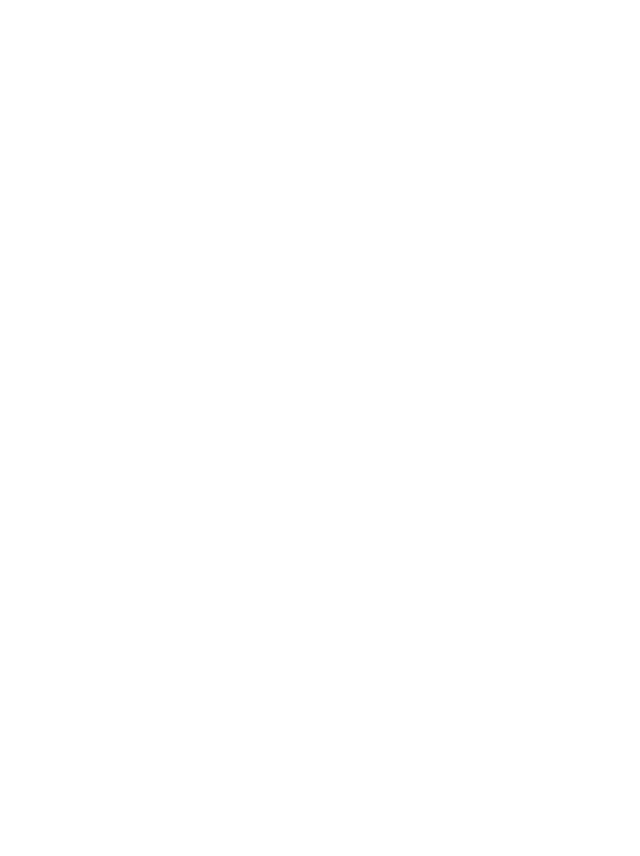
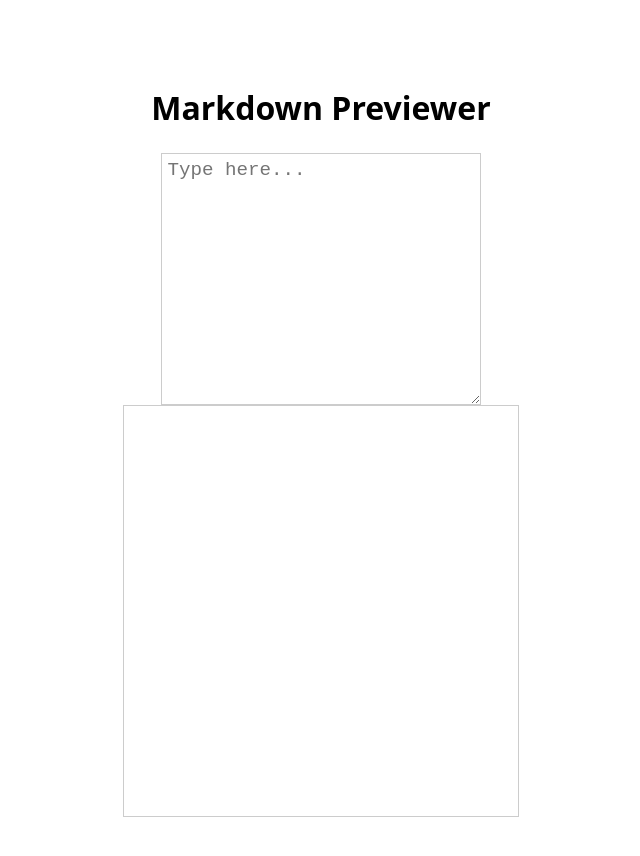
Before and after one commit to Chestanisberg-Andersonisburgenson/Markdown-Previewer, a React (Vite) app: page / in a window 1280 px wide. Shown: the top 856 px of the page, without its empty margins (103-743 px from the left). Before the commit the page ends 800 px from the top, so only its background shows below. Built offline with nearby package versions, Linux system fonts and the light colour scheme.

Commit message:
add  editor and preview placeholder functionality

```diff
--- a/src/App.css
+++ b/src/App.css
@@ -3,4 +3,31 @@
   margin: 0 auto;
   padding: 2rem;
   text-align: center;
+  ;
+
 }
+
+#main {
+  display: flex;
+  justify-content: center;
+  align-items: center;
+  flex-direction: column;
+  height: 100vh;
+  width : 60vw;
+}
+
+#editor {
+  border: 1px solid #ccc;
+  width : 40%;
+  height : 30%;
+  padding: 5px;
+  font-size: 1.2rem;
+}
+
+#preview {
+  border: 1px solid #ccc;
+  width : 50%;
+  height : 50%;
+  padding: 5px;
+  font-size: 1.2rem;
+}
--- a/src/App.tsx
+++ b/src/App.tsx
@@ -2,11 +2,19 @@
 import './App.css'
 
 function App() {
-  const [count, setCount] = useState(0)
+  const [editorText, setEditorText] = useState<string>('');
+
+  const handleEditorChange = (event: React.ChangeEvent<HTMLTextAreaElement>) => {
+    setEditorText(event.target.value);
+  };
 
   return (
     <>
-
+      <div id="main">
+        <h1>Markdown Previewer</h1>
+        <textarea id="editor" placeholder="Type here..." onChange={handleEditorChange}></textarea>
+        <div id="preview">{editorText}</div>
+      </div>
     </>
   )
 }
```
